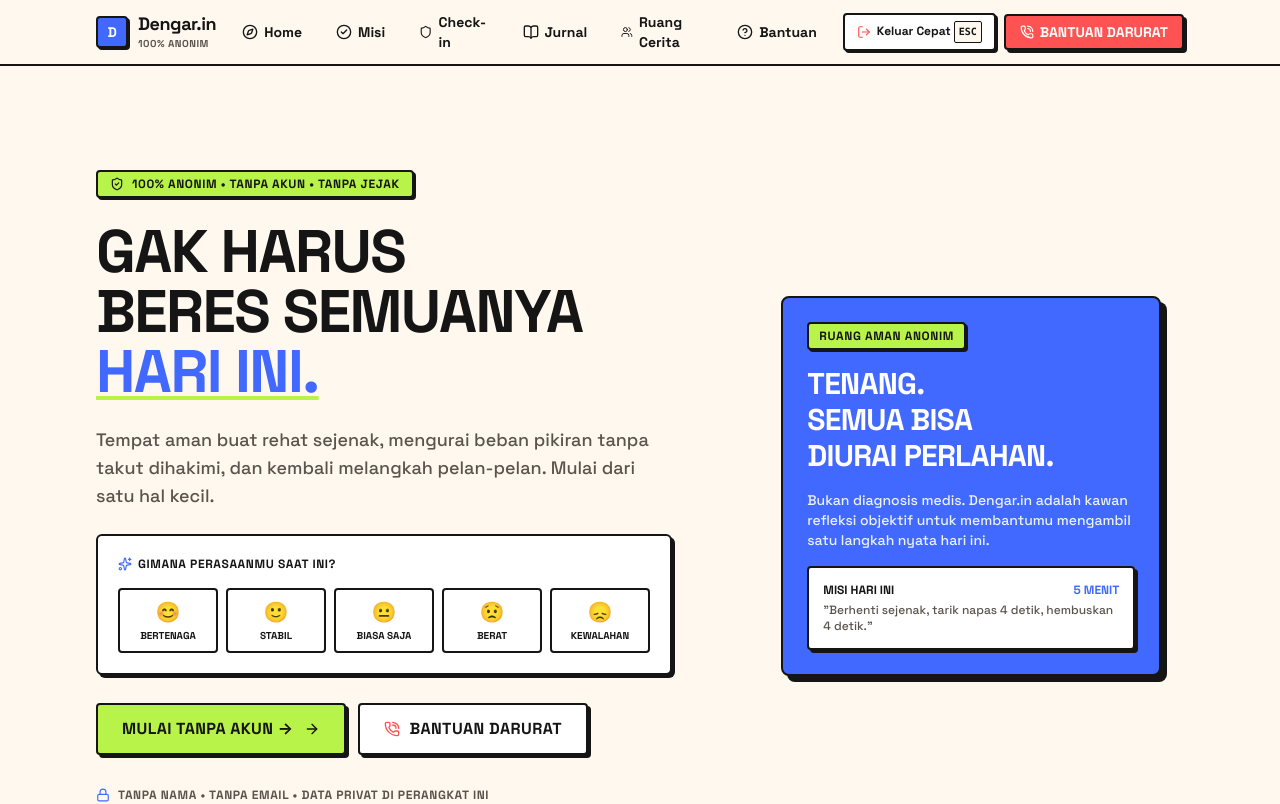
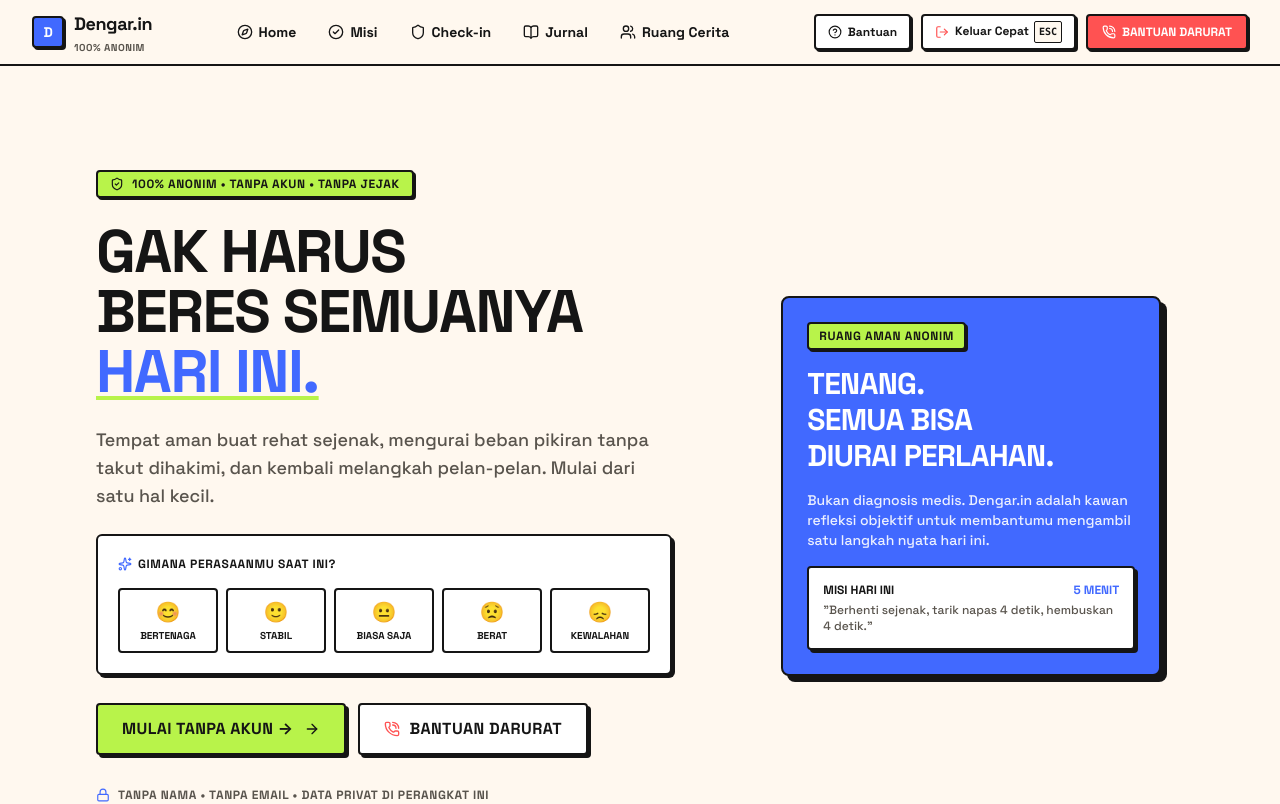
Before and after one commit to iqbalscript/Denger.in-Web-Project, a Next.js app in the folder apps/web/: page / in a window 1280 px wide. Shown: the top 804 px of the page. Built offline with nearby package versions, Linux system fonts and the light colour scheme.

Commit message:
feat: add Navbar, Footer, and QuickExitButton UI components

```diff
--- a/apps/web/src/components/Footer.tsx
+++ b/apps/web/src/components/Footer.tsx
@@ -107,7 +107,7 @@ export function Footer() {
           <div className="flex flex-col sm:flex-row items-center justify-between gap-2 pt-2 text-xs text-[#59544D] font-medium">
             <span>© 2026 Dengar.in — MindCraft Web Competition 2026</span>
             <span className="inline-flex items-center gap-1">
-              Didesain dengan empati, privasi, dan ketenangan <Heart className="w-3.5 h-3.5 text-[#FF5252] fill-[#FF5252]" /> untuk Indonesia
+              Website by 5 Pria Berflanell (Telkom University Surabaya)
             </span>
           </div>
         </div>
--- a/apps/web/src/components/Navbar.tsx
+++ b/apps/web/src/components/Navbar.tsx
@@ -22,83 +22,104 @@ export function Navbar() {
   const pathname = usePathname();
   const [mobileMenuOpen, setMobileMenuOpen] = useState(false);
 
-  const navLinks = [
+  // Center navigation links (pure navigation links, no heavy boxed border by default)
+  const centerLinks = [
     { href: '/dashboard', label: 'Home', icon: Compass },
     { href: '/mission', label: 'Misi', icon: CheckCircle2 },
     { href: '/checkin', label: 'Check-in', icon: Shield },
     { href: '/journal', label: 'Jurnal', icon: BookOpen },
     { href: '/forum', label: 'Ruang Cerita', icon: Users },
+  ];
+
+  // All links for mobile drawer
+  const mobileNavLinks = [
+    ...centerLinks,
     { href: '/resources', label: 'Bantuan', icon: HelpCircle },
   ];
 
   return (
     <>
       <header className="sticky top-0 z-40 bg-[#FFF8EF] border-b-2 border-[#151515]">
-        <div className="max-w-6xl mx-auto px-4 sm:px-6 lg:px-8">
-          <div className="flex items-center justify-between h-16 gap-3">
-            {/* Brand - Strictly Anonymous */}
+        <div className="w-full max-w-7xl mx-auto px-4 sm:px-6 lg:px-8">
+          <div className="flex items-center justify-between h-16 gap-4">
+            {/* LEFT: Dengar.in logo & 100% ANONIM */}
             <div className="flex items-center gap-3 shrink-0">
               <Link
                 href="/"
                 className="flex items-center gap-2.5 group rounded-[4px] focus-visible:outline-none focus-visible:ring-2 focus-visible:ring-[#4169FF]"
                 aria-label="Kembali ke Beranda Dengar.in"
               >
-                <div className="w-8 h-8 rounded-[4px] bg-[#4169FF] border-2 border-[#151515] flex items-center justify-center text-white shadow-[2px_2px_0px_#151515] transition-transform duration-120 group-hover:-translate-x-[1px] group-hover:-translate-y-[1px]">
+                <div className="w-8 h-8 rounded-[4px] bg-[#4169FF] border-2 border-[#151515] flex items-center justify-center text-white shadow-[2px_2px_0px_#151515] transition-transform duration-120 group-hover:-translate-x-[1px] group-hover:-translate-y-[1px] shrink-0">
                   <span className="font-bold text-sm tracking-tight">D</span>
                 </div>
                 <div className="flex flex-col">
-                  <span className="font-bold text-lg text-[#151515] tracking-tight leading-tight">
+                  <span className="font-bold text-base sm:text-lg text-[#151515] tracking-tight leading-none">
                     Dengar.in
                   </span>
-                  <span className="text-[10px] text-[#59544D] font-bold tracking-wider uppercase">
-                    100% Anonim
+                  <span className="text-[10px] text-[#59544D] font-bold tracking-wider uppercase mt-0.5">
+                    100% ANONIM
                   </span>
                 </div>
               </Link>
             </div>
 
-            {/* Desktop Navigation Links */}
-            <nav className="hidden lg:flex items-center space-x-1.5" aria-label="Navigasi Utama">
-              {navLinks.map((item) => {
+            {/* CENTER: Clean Navigation (Home, Misi, Check-in, Jurnal, Ruang Cerita) */}
+            <nav className="hidden lg:flex items-center justify-center gap-1 xl:gap-2 flex-1" aria-label="Navigasi Utama">
+              {centerLinks.map((item) => {
                 const Icon = item.icon;
                 const isActive = pathname === item.href;
                 return (
                   <Link
                     key={item.href}
                     href={item.href}
-                    className={`flex items-center gap-1.5 px-3 py-1.5 rounded-[4px] text-xs sm:text-sm font-bold transition-all duration-120 ${
+                    className={`inline-flex items-center gap-1.5 px-3 py-1.5 text-xs xl:text-sm font-bold whitespace-nowrap rounded-[4px] transition-colors duration-120 ${
                       isActive
                         ? 'bg-[#B8F34A] text-[#151515] border-2 border-[#151515] shadow-[2px_2px_0px_#151515]'
-                        : 'text-[#151515] border-2 border-transparent hover:border-[#151515] hover:bg-white'
+                        : 'text-[#151515] hover:text-[#4169FF] hover:bg-[#151515]/5'
                     }`}
                   >
-                    <Icon className="w-4 h-4 text-[#151515]" />
+                    <Icon className="w-4 h-4 shrink-0 text-current" />
                     <span>{item.label}</span>
                   </Link>
                 );
               })}
             </nav>
 
-            {/* Right Action Utilities: Quick Exit + Persistent Crisis Emergency Button */}
-            <div className="flex items-center gap-2 shrink-0">
-              {/* Persistent Quick Exit (ESC) */}
-              <QuickExitButton variant="navbar" />
+            {/* RIGHT: Action Group (Bantuan, Keluar Cepat + ESC, Bantuan Darurat) */}
+            <div className="flex items-center gap-2 sm:gap-2.5 shrink-0">
+              {/* Bantuan (Desktop) */}
+              <Link
+                href="/resources"
+                className={`hidden lg:inline-flex items-center justify-center gap-1.5 h-9 px-3 rounded-[4px] text-xs font-bold border-2 border-[#151515] shadow-[2px_2px_0px_#151515] transition-all duration-120 active:translate-x-[1px] active:translate-y-[1px] whitespace-nowrap ${
+                  pathname === '/resources'
+                    ? 'bg-[#B8F34A] text-[#151515]'
+                    : 'bg-white text-[#151515] hover:bg-[#FFF8EF]'
+                }`}
+              >
+                <HelpCircle className="w-3.5 h-3.5 text-[#151515] shrink-0" />
+                <span>Bantuan</span>
+              </Link>
 
-              {/* Persistent Crisis Emergency Action (PRD-DESIGN.md) */}
+              {/* Keluar Cepat + ESC (Desktop) */}
+              <div className="hidden sm:block">
+                <QuickExitButton className="h-9" />
+              </div>
+
+              {/* Bantuan Darurat (Persistent Call-to-Action) */}
               <Link
                 href="/crisis"
-                className="inline-flex items-center gap-1.5 px-3.5 py-1.5 rounded-[4px] text-xs sm:text-sm font-bold bg-[#FF5252] text-white border-2 border-[#151515] shadow-[3px_3px_0px_#151515] hover:-translate-x-[1px] hover:-translate-y-[1px] hover:shadow-[4px_4px_0px_#151515] active:translate-x-[1px] active:translate-y-[1px] transition-all duration-120"
+                className="inline-flex items-center justify-center gap-1.5 h-9 px-3 sm:px-3.5 rounded-[4px] text-xs font-bold bg-[#FF5252] text-white border-2 border-[#151515] shadow-[2px_2px_0px_#151515] hover:-translate-x-[1px] hover:-translate-y-[1px] hover:shadow-[3px_3px_0px_#151515] active:translate-x-[1px] active:translate-y-[1px] transition-all duration-120 whitespace-nowrap"
                 aria-label="Akses Bantuan Darurat Krisis"
               >
                 <PhoneCall className="w-3.5 h-3.5 text-white shrink-0" />
-                <span className="hidden sm:inline">BANTUAN DARURAT</span>
-                <span className="sm:hidden">DARURAT</span>
+                <span className="hidden md:inline">BANTUAN DARURAT</span>
+                <span className="md:hidden">DARURAT</span>
               </Link>
 
               {/* Mobile Menu Toggle */}
               <button
                 type="button"
-                className="lg:hidden p-2 rounded-[4px] border-2 border-[#151515] bg-white text-[#151515] shadow-[2px_2px_0px_#151515] active:translate-x-[1px] active:translate-y-[1px] transition-all"
+                className="lg:hidden inline-flex items-center justify-center h-9 w-9 rounded-[4px] border-2 border-[#151515] bg-white text-[#151515] shadow-[2px_2px_0px_#151515] active:translate-x-[1px] active:translate-y-[1px] transition-all"
                 onClick={() => setMobileMenuOpen(!mobileMenuOpen)}
                 aria-expanded={mobileMenuOpen}
                 aria-label="Buka menu navigasi"
@@ -113,7 +134,7 @@ export function Navbar() {
         {mobileMenuOpen && (
           <div className="lg:hidden bg-[#FFF8EF] border-t-2 border-[#151515] px-4 pt-3 pb-5 space-y-3">
             <div className="grid grid-cols-2 gap-2">
-              {navLinks.map((item) => {
+              {mobileNavLinks.map((item) => {
                 const Icon = item.icon;
                 const isActive = pathname === item.href;
                 return (
@@ -127,11 +148,15 @@ export function Navbar() {
                         : 'bg-white text-[#151515] hover:bg-[#FFF8EF]'
                     }`}
                   >
-                    <Icon className="w-4 h-4 text-[#151515]" />
-                    <span>{item.label}</span>
+                    <Icon className="w-4 h-4 text-[#151515] shrink-0" />
+                    <span className="whitespace-nowrap">{item.label}</span>
                   </Link>
                 );
               })}
+            </div>
+
+            <div className="sm:hidden pt-1">
+              <QuickExitButton className="w-full h-9 justify-center" />
             </div>
 
             <div className="border-t-2 border-[#151515]/20 pt-3 flex flex-col gap-2">
@@ -140,7 +165,7 @@ export function Navbar() {
                 onClick={() => setMobileMenuOpen(false)}
                 className="flex items-center gap-2 p-2.5 rounded-[4px] text-xs font-bold bg-white border-2 border-[#151515]"
               >
-                <BarChart3 className="w-4 h-4 text-[#4169FF]" />
+                <BarChart3 className="w-4 h-4 text-[#4169FF] shrink-0" />
                 <span>Refleksi Mingguan</span>
               </Link>
               <Link
@@ -148,7 +173,7 @@ export function Navbar() {
                 onClick={() => setMobileMenuOpen(false)}
                 className="flex items-center gap-2 p-2.5 rounded-[4px] text-xs font-bold bg-white border-2 border-[#151515]"
               >
-                <Key className="w-4 h-4 text-[#FF8A3D]" />
+                <Key className="w-4 h-4 text-[#FF8A3D] shrink-0" />
                 <span>Pemulihan Sesi (12-Kata)</span>
               </Link>
             </div>
--- a/apps/web/src/components/ui/QuickExitButton.tsx
+++ b/apps/web/src/components/ui/QuickExitButton.tsx
@@ -56,10 +56,10 @@ export function QuickExitButton({ className = '', variant = 'navbar' }: QuickExi
       onClick={executeQuickExit}
       title="Keluar Cepat: Segera alihkan peramban ke halaman netral (atau tekan ESC)"
       aria-label="Keluar Cepat (Tekan ESC)"
-      className={`inline-flex items-center gap-1.5 px-3 py-1.5 rounded-[4px] text-xs font-bold border-2 border-[#151515] bg-white hover:bg-[#FF5252] hover:text-white text-[#151515] shadow-[2px_2px_0px_#151515] transition-all duration-120 active:translate-x-[1px] active:translate-y-[1px] focus-visible:outline-none focus-visible:ring-2 focus-visible:ring-[#FF5252] ${className}`}
+      className={`inline-flex items-center justify-center gap-1.5 px-3 py-1.5 rounded-[4px] text-xs font-bold border-2 border-[#151515] bg-white hover:bg-[#FF5252] hover:text-white text-[#151515] shadow-[2px_2px_0px_#151515] transition-all duration-120 active:translate-x-[1px] active:translate-y-[1px] focus-visible:outline-none focus-visible:ring-2 focus-visible:ring-[#FF5252] whitespace-nowrap ${className}`}
     >
       <LogOut className="w-3.5 h-3.5 text-[#FF5252] group-hover:text-white shrink-0" />
-      <span>Keluar Cepat <kbd className="hidden sm:inline-block text-[10px] font-mono px-1 py-0.5 bg-[#FFF8EF] rounded-[2px] border border-[#151515]">ESC</kbd></span>
+      <span>Keluar Cepat <kbd className="hidden sm:inline-block text-[10px] font-mono px-1 py-0.5 bg-[#FFF8EF] rounded-[2px] border border-[#151515] ml-0.5">ESC</kbd></span>
     </button>
   );
 }
```
